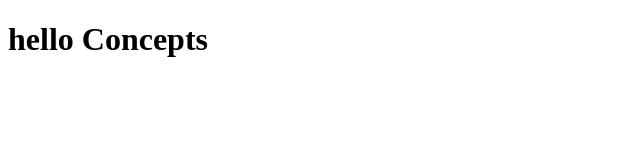
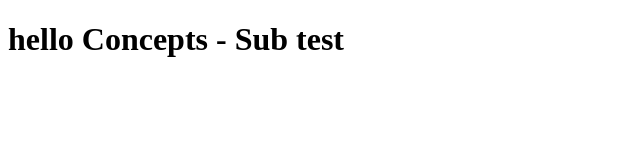
Before and after one commit to ghanendra-sdet/qa-to-sdet-roadmap, a plain HTML site: page 1_manual_testing/concepts/index.html in a window 1280 px wide. Shown: the whole page, without its empty margins (0-640 px from the left). Drawn offline with Linux system fonts and the light colour scheme.

Commit message:
sub branch testing

```diff
--- a/1_manual_testing/concepts/index.html
+++ b/1_manual_testing/concepts/index.html
@@ -6,6 +6,6 @@
     <title>hello Concepts</title>
 </head>
 <body>
-    <h1>hello Concepts</h1>
+    <h1>hello Concepts - Sub test </h1>
 </body>
 </html>
```
